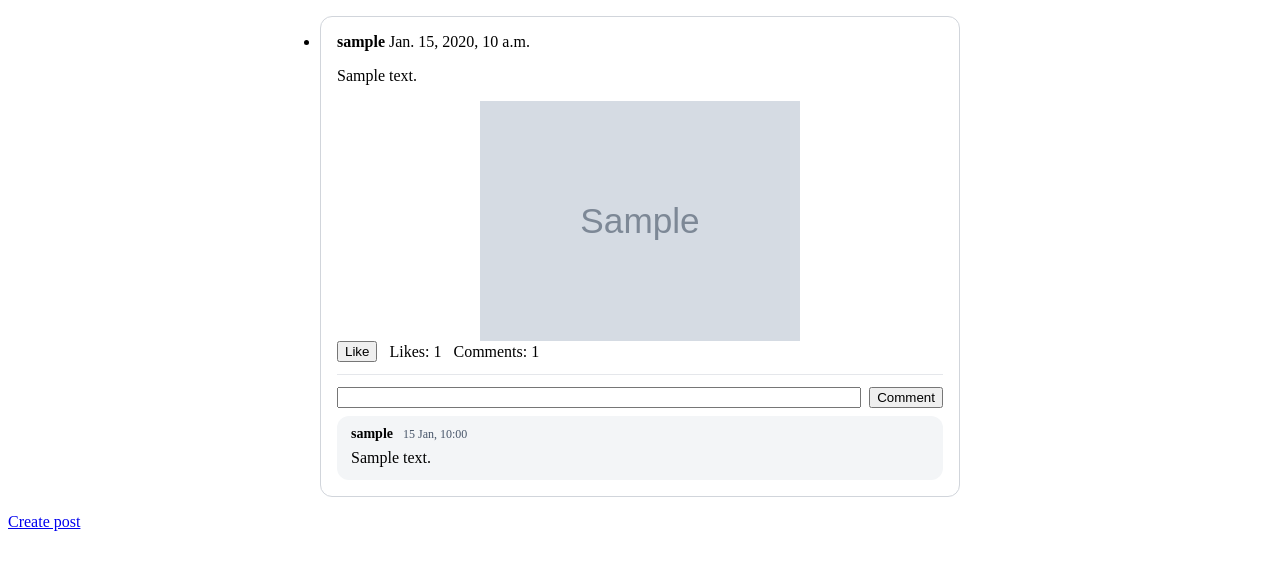
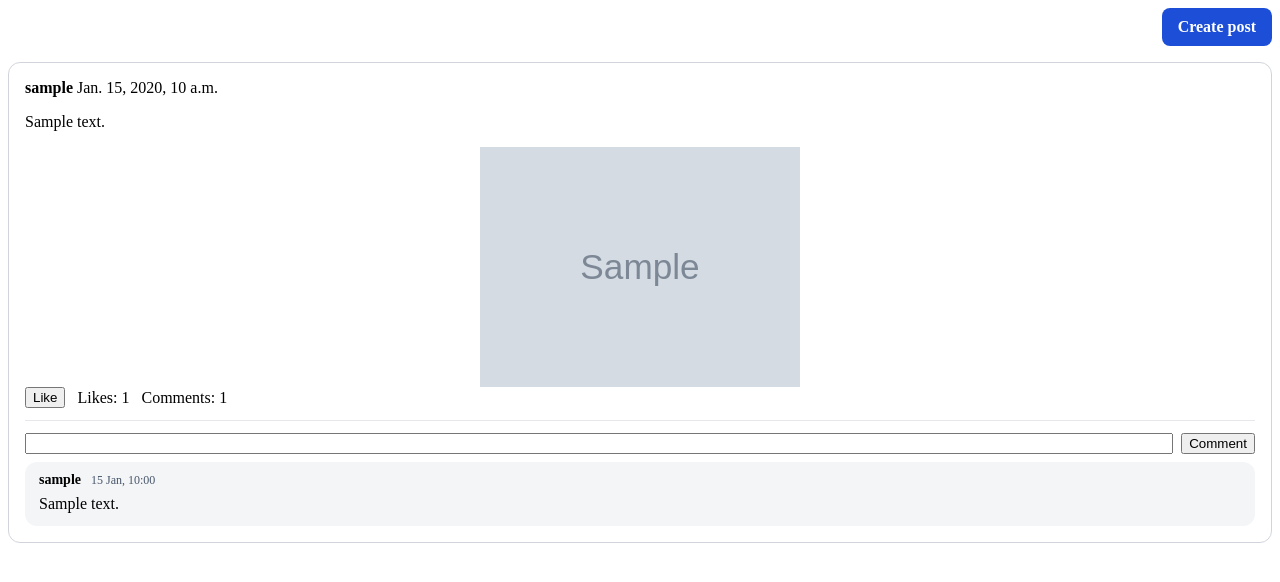
Before and after one commit to sangT220222/social_media_app, a Django app: template app/posts/templates/initialTemplate.html in a window 1280 px wide. Shown: the top 582 px of the page. Run offline with Django 5.2, Linux system fonts and the light colour scheme; the template is opened without the code that fills it: values that come from a table or form of the project are taken from there, others are empty; tables that the repository leaves empty hold one stand-in row (values such as "Sample post"); grey boxes marked "Sample" are stand-in pictures.

Commit message:
chore: html structure change, alongside css styling

```diff
--- a/app/posts/static/posts/feed.css
+++ b/app/posts/static/posts/feed.css
@@ -1,14 +1,44 @@
+.feed {
+  max-width: 640px;
+  margin-inline: auto;
+  padding-inline: 1rem;
+}
+
+.feed-toolbar {
+  display: flex;
+  justify-content: flex-end;
+  margin-bottom: 0.75rem;
+}
+
+.create-post-link {
+  display: inline-block;
+  padding: 0.625rem 1rem;
+  border-radius: 0.5rem;
+  background: #1d4ed8;
+  color: white;
+  font-weight: 600;
+  text-decoration: none;
+}
+
+.create-post-link:hover {
+  background: #1e40af;
+}
+
+.create-post-link:focus-visible {
+  outline: 2px solid #1d4ed8;
+  outline-offset: 3px;
+}
 .post-card {
   padding: 1rem;
   margin-bottom: 1rem;
   border: 1px solid #d1d5db;
   border-radius: 0.75rem;
+  list-style: none;
 }
-
-.feed {
-  max-width: 640px;
-  margin-inline: auto;
-  padding-inline: 1rem;
+.post-list {
+  list-style: none;
+  padding: 0;
+  margin-bottom: 0;
 }
 
 .post-media {
--- a/app/posts/templates/initialTemplate.html
+++ b/app/posts/templates/initialTemplate.html
@@ -7,7 +7,12 @@
     <title>ThSh</title>
   </head>
   <body>
-    <ul class="feed">
+    <main class=""feed">
+      <div class = "feed-toolbar">
+        <!-- tells django to look up url patter named created_post - browser sends a GET -->
+        <a href="{%url 'create_post'%}" class="create-post-link">Create post</a>
+      </div>
+      <ul class="post-list">
         {%for post in allPosts%}
         <li class="post-card">
           <header class="'post-meta">
@@ -54,7 +59,6 @@
         </li>
         {%endfor%}
     </ul>
-    <!-- tells django to look up url patter named created_post - browser sends a GET -->
-    <a href="{%url 'create_post'%}">Create post</a>
+    </main>
   </body>
 </html>
```
Lines whose indentation alone changed are shown as unchanged.
